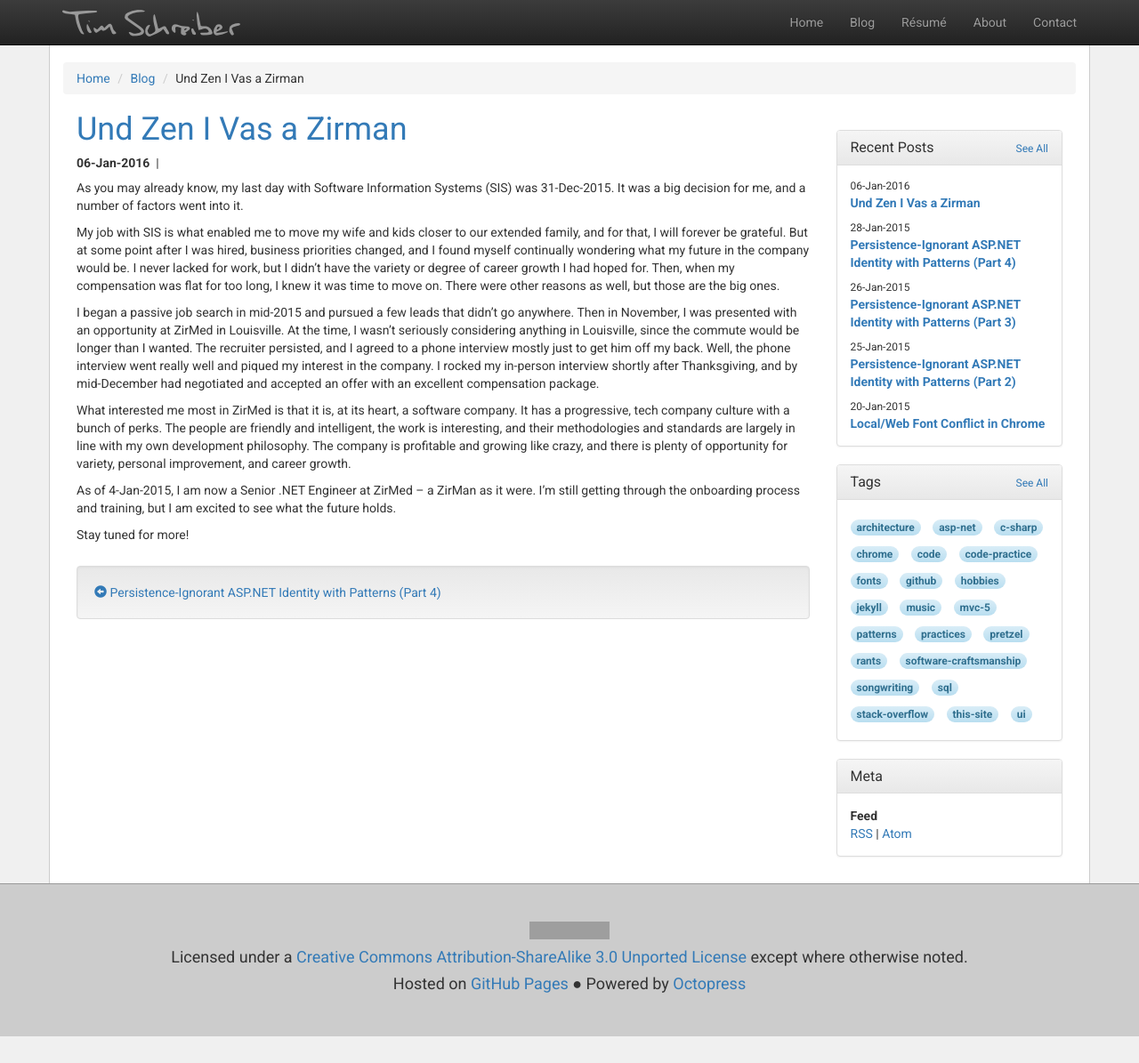
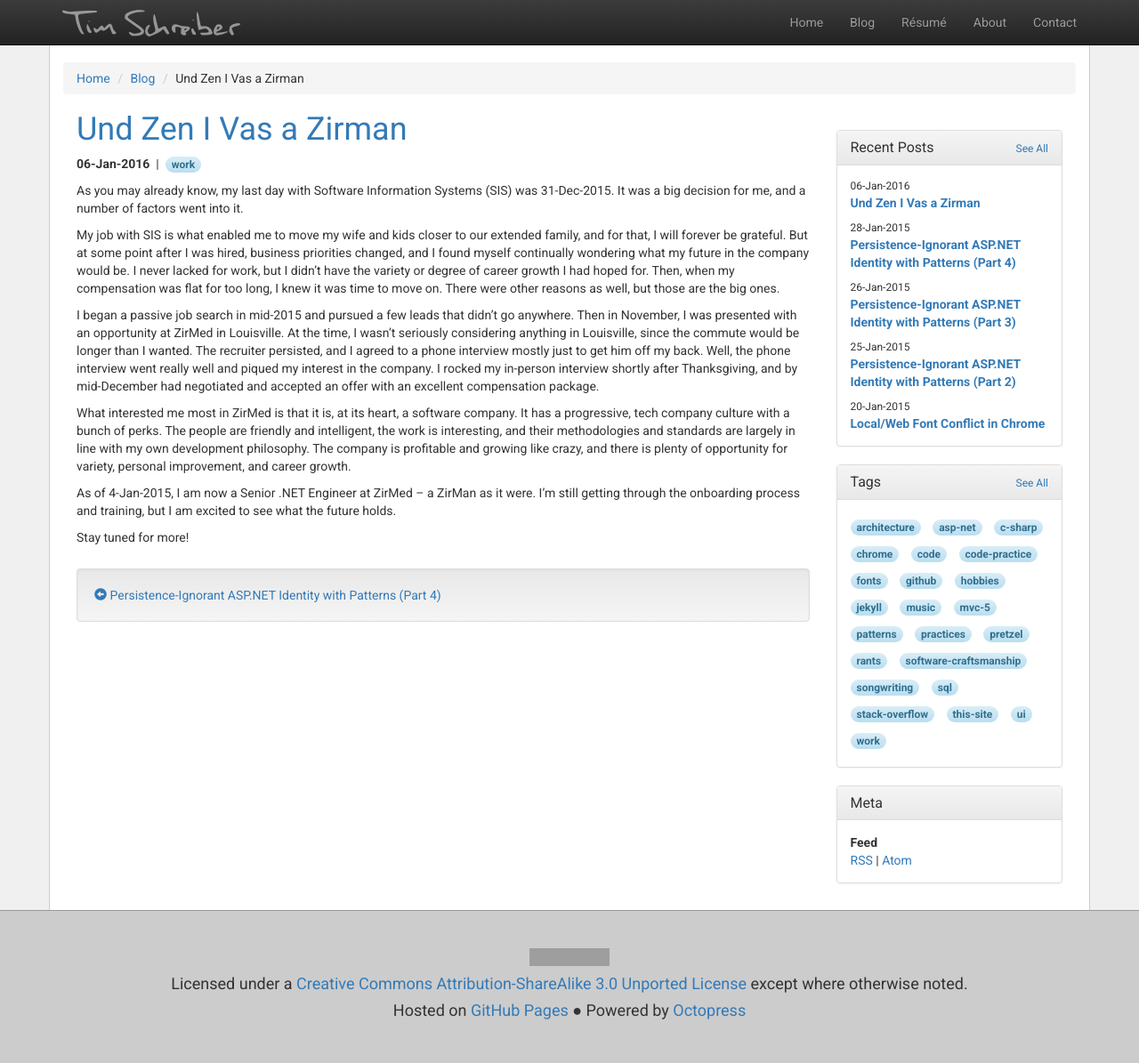
Before and after one commit to timschreiber/timschreiber.github.com, a Jekyll site: the page built from _posts/2016-01-06-und-zen-i-vas-a-zirman.md, in a window 1280 px wide and 1195 px high. Shown: the whole window at 89% size. Built offline with Jekyll 4.4.1, drawn with Linux system fonts in a browser that asks for light colours; nearby versions of some CDN libraries; comment, search, counter and statistics services are not loaded; grey boxes are pictures that could not be loaded.

Commit message:
Update 2016-01-06-und-zen-i-vas-a-zirman.md

```diff
--- a/_posts/2016-01-06-und-zen-i-vas-a-zirman.md
+++ b/_posts/2016-01-06-und-zen-i-vas-a-zirman.md
@@ -5,6 +5,8 @@ date: 2016-01-06
 layout: post
 comments: true
 description: "As you may already know, my last day with Software Information Systems (SIS) was 31-Dec-2015. It was a big decision for me, and a number of factors went into it...."
+tags:
+- work
 ---
 
 As you may already know, my last day with Software Information Systems (SIS) was 31-Dec-2015. It was a big decision for me, and a number of factors went into it.
```
